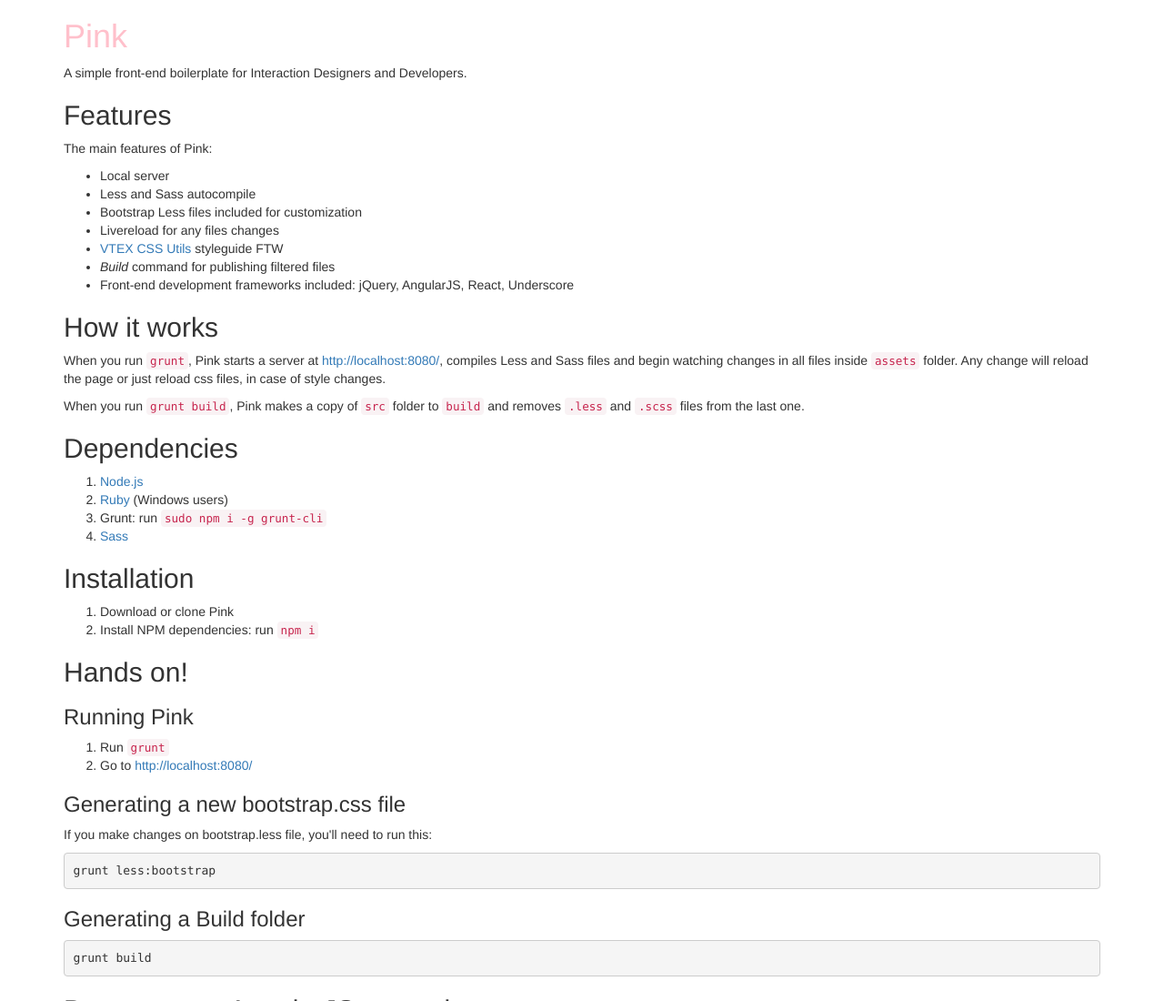
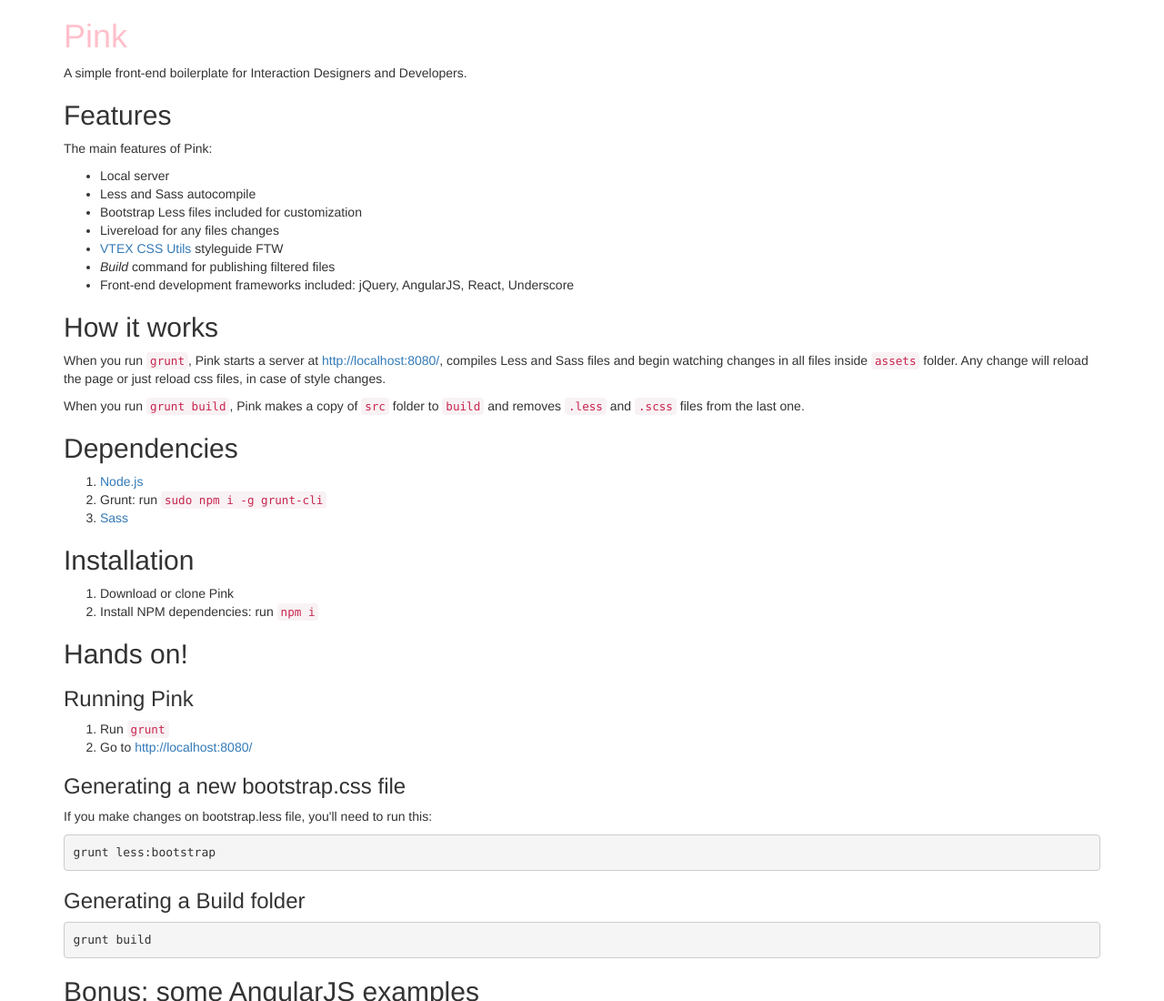
Before and after one commit to vtex/payment-mocker, a website: page src/index.html in a window 1280 px wide. Shown: the top 1100 px of the page at 91% size. Drawn offline with Linux system fonts and the light colour scheme.

Commit message:
Removes Ruby from dependencies

```diff
--- a/src/index.html
+++ b/src/index.html
@@ -50,7 +50,6 @@
       <h2>Dependencies</h2>
       <ol>
         <li><a href="http://nodejs.org/download">Node.js</a></li>
-        <li><a href="http://rubyinstaller.org/downloads">Ruby</a> (Windows users)</li>
         <li>Grunt: run <code>sudo npm i -g grunt-cli</code></li>
         <li><a href="http://sass-lang.com/install">Sass</a></li>
       </ol>
```
Also changed, not shown: README.md.
